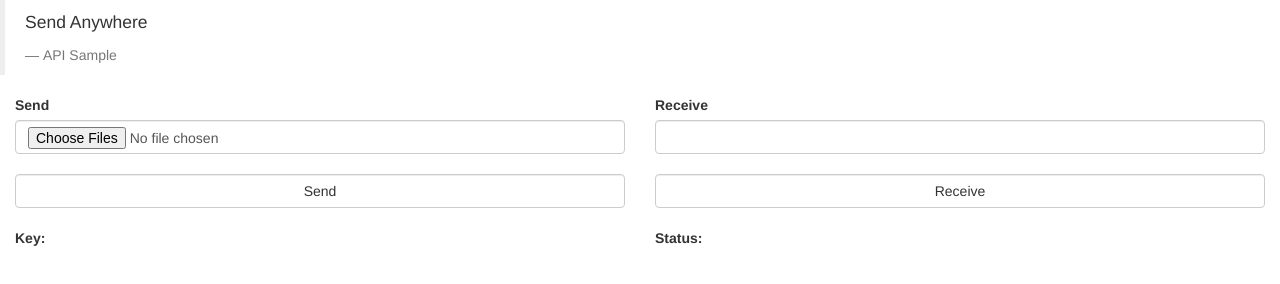
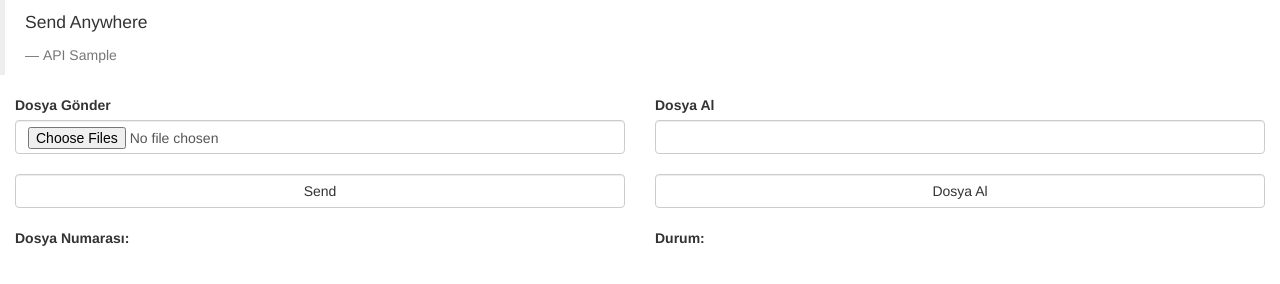
Before and after one commit to mehmetgokkaya/transfer, a plain HTML site: page index.html in a window 1280 px wide. Drawn offline with nearby package versions, Linux system fonts and the light colour scheme.

Commit message:
Update index.html

```diff
--- a/index.html
+++ b/index.html
@@ -9,18 +9,18 @@
 	</blockquote>
 	<form id="sendForm" class="col-sm-6">
 		<div class="form-group">
-			<label for="">Send</label>
+			<label for="">Dosya Gönder</label>
 			<input id="fileInput" name="file[]" type="file" class="form-control" multiple/><br/>
 			<div id="sendBtn" class="btn btn-default form-control">Send</div><br/><br/>
-			<label for="">Key: </label> <span id="key" class="text-success"></span>
+			<label for="">Dosya Numarası: </label> <span id="key" class="text-success"></span>
 		</div>
 	</form>
 	<form id="receiveForm" class="col-sm-6">
 		<div class="form-group">
-			<label for="">Receive</label>
+			<label for="">Dosya Al</label>
 			<input id="keyInput" class="form-control" onkeypress="return event.keyCode != 13;"/><br/>
-			<div id="receiveBtn" class="btn btn-default form-control">Receive</div><br/><br/>
-			<label for="">Status: </label> <span id="status" class="text-success"></span>
+			<div id="receiveBtn" class="btn btn-default form-control">Dosya Al</div><br/><br/>
+			<label for="">Durum: </label> <span id="status" class="text-success"></span>
 		</div>
 	</form>
 
```
